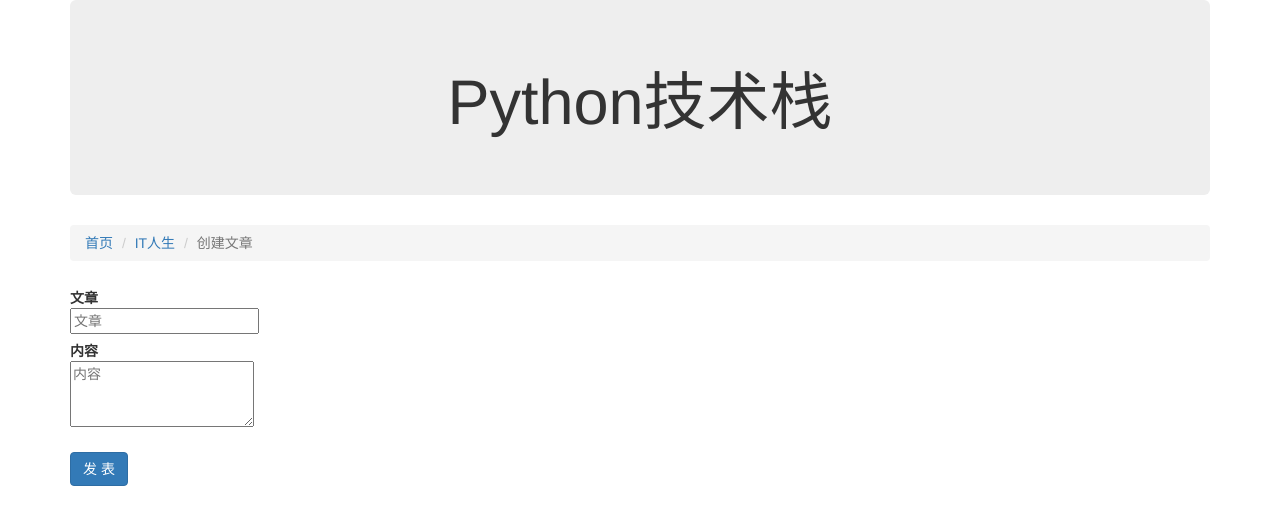
After one commit to 1fengchen1/forum, a Django app: page /article/create/1 in a window 1280 px wide. The commit adds this page. Shown: the top 525 px of the page. Run offline with Django 3.2, Linux system fonts and the light colour scheme; data comes from the database, SQL or seed files in the repository; both versions use the stored data as it was after the commit; some libraries are stand-ins or nearby versions.

Commit message:
'文章页面'

```diff
--- a/article/admin.py
+++ b/article/admin.py
@@ -2,6 +2,6 @@ from django.contrib import admin
 from .models import Article
 
 class ArticleAdmin(admin.ModelAdmin):
-    list_display = ("block", "title", "content")
+    list_display = ("block", "title", "content", "create_timestamp", "last_timestamp")
 
 admin.site.register(Article, ArticleAdmin)
--- a/article/models.py
+++ b/article/models.py
@@ -19,4 +19,4 @@ class Article(models.Model):
 
     class Meta:
         verbose_name = "文章"
-        verbose_name_plural ="文章"
+        verbose_name_plural = "文章"
--- /dev/null
+++ b/article/templates/article_create.html
@@ -0,0 +1,33 @@
+{% extends "base.html" %}
+{% block content %}
+
+<ol class="breadcrumb">
+  <li><a href="/">首页</a></li>
+  <li><a href="/article/list/{{b.id}}">{{b.name}}</a></li>
+  <li class="active">创建文章</li>
+</ol>
+
+<form class="form-horizontal">
+  <div class="control-group">
+    <label class="control-label" >文章</label>
+    <div class="controls">
+      <input type="text" class="search-query" placeholder="文章">
+    </div>
+  </div>
+
+  <div class="control-group">
+    <label class="control-label" >内容</label>
+    <div class="controls">
+      <textarea class="span5" rows="3" placeholder="内容"></textarea>
+    </div>
+  </div>
+
+  <br/>
+
+  <div class="control-group">
+    <div class="controls">
+      <button class="btn btn-primary">发 表</button>
+    </div>
+  </div>
+</form>
+{% endblock %}
--- a/article/urls.py
+++ b/article/urls.py
@@ -1,6 +1,8 @@
 from django.conf.urls import url
 from .views import article_list
+from .views import article_create
 
 urlpatterns = [
     url(r'^list/(?P<block_id>\d+)', article_list),
+    url(r'^create/(?P<block_id>\d+)', article_create),
 ]
--- a/article/views.py
+++ b/article/views.py
@@ -1,5 +1,15 @@
 from django.shortcuts import render
+from blocks.models import Block
+from article.models import Article
 
 def article_list(request, block_id):
     block_id = int(block_id)
-    return render(request, 'article_list.html')
+    block = Block.objects.get(id=block_id)
+    articles_objs = Article.objects.filter(block=block, status=0).order_by("-id")
+    return render(request, 'article_list.html', {'articles':articles_objs, "b":block})
+
+def article_create(request, block_id):
+    block_id = int(block_id)
+    block = Block.objects.get(id=block_id)
+    articles_objs = Article.objects.filter(block=block, status=0).order_by("-id")
+    return render(request, 'article_create.html', {"b":block})
--- a/templates/index.html
+++ b/templates/index.html
@@ -1,4 +1,3 @@
-
 {% extends "base.html" %}
 {% block content %}
 <div class="row">
```
Also changed, not shown: article/templates/article_list.html (+32 -10 lines), article/migrations/0001_initial.py (added), article/migrations/__init__.py (added), db.sqlite3.
